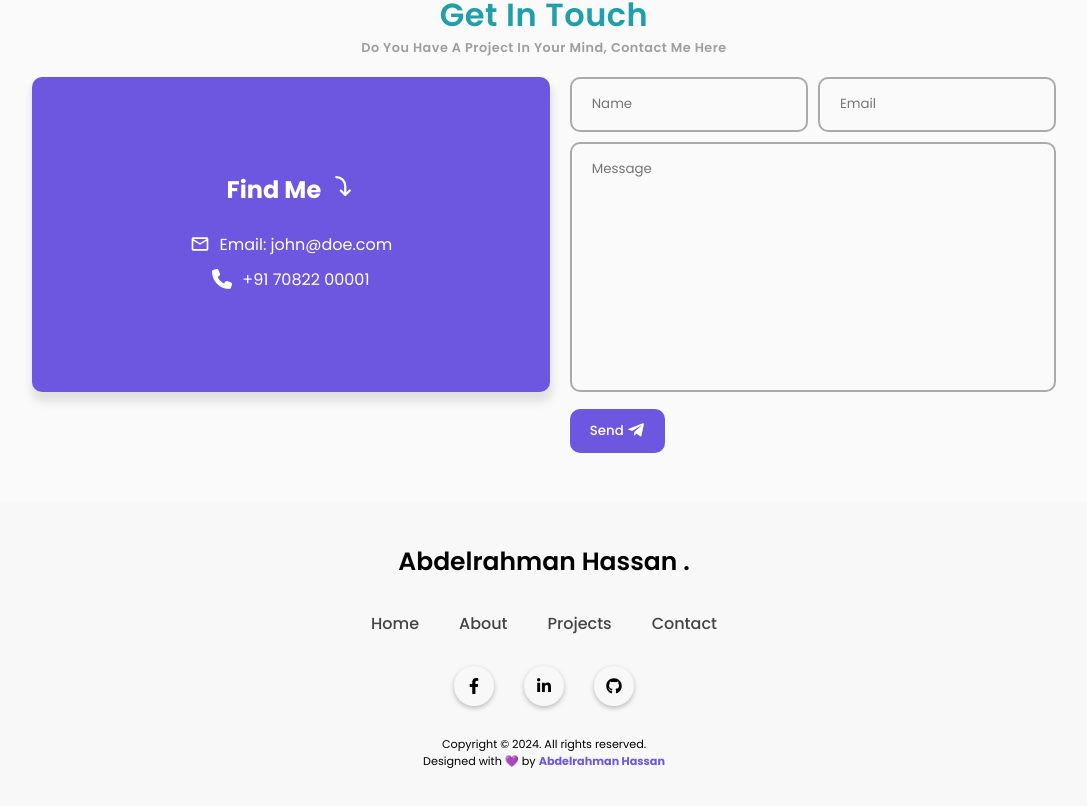
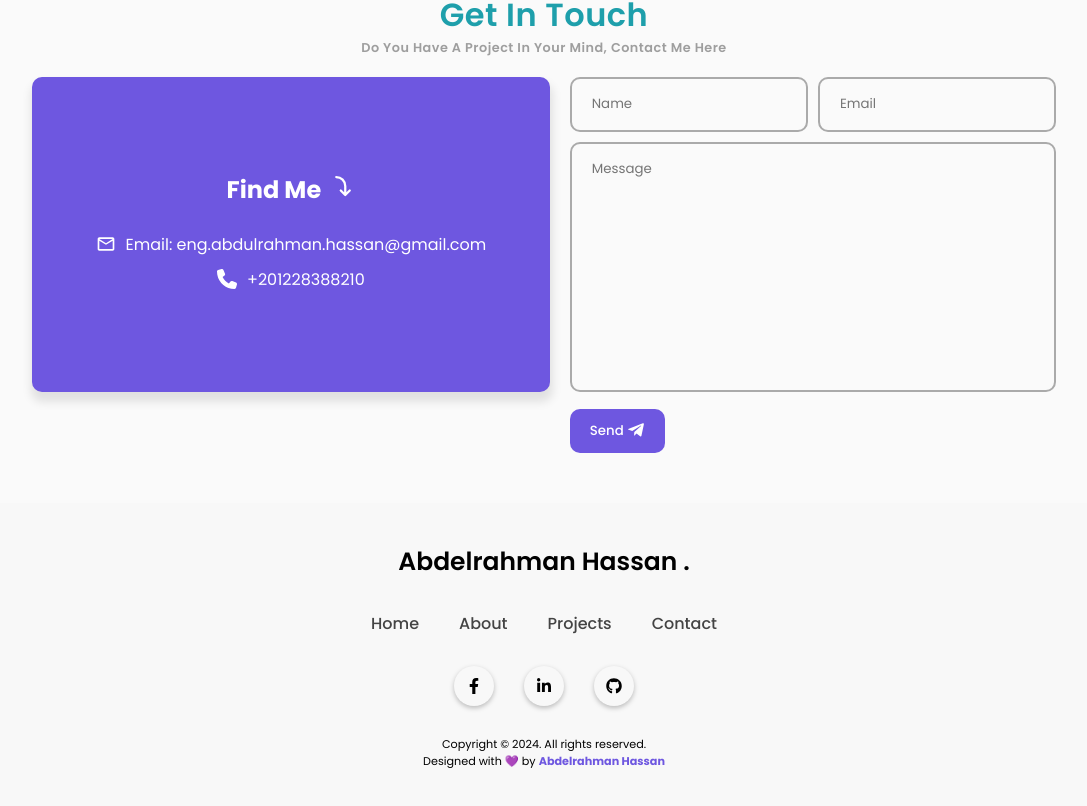
Before and after one commit to AbdelrahmanHassanAlii/Portfolio-React, a React (Create React App) app: page / in a window 1280 px wide. Shown: the part 2773-3579 px from the top of the page, without its empty margins (96-1183 px from the left). Built offline with nearby package versions, Linux system fonts and the light colour scheme.

Commit message:
add my data

```diff
--- a/src/components/Contact.js
+++ b/src/components/Contact.js
@@ -34,10 +34,10 @@ export default function Contact() {
           </h2>
           <p>
             <MdOutlineEmail className="email-icon" fontSize={"20px"} /> Email:
-            john@doe.com
+            eng.abdulrahman.hassan@gmail.com
           </p>
           <p>
-            <FaPhone className="phone-icon" fontSize={"20px"} /> +91 70822 00001
+            <FaPhone className="phone-icon" fontSize={"20px"} /> +201228388210
           </p>
         </div>
         <div class="form-control">
```
